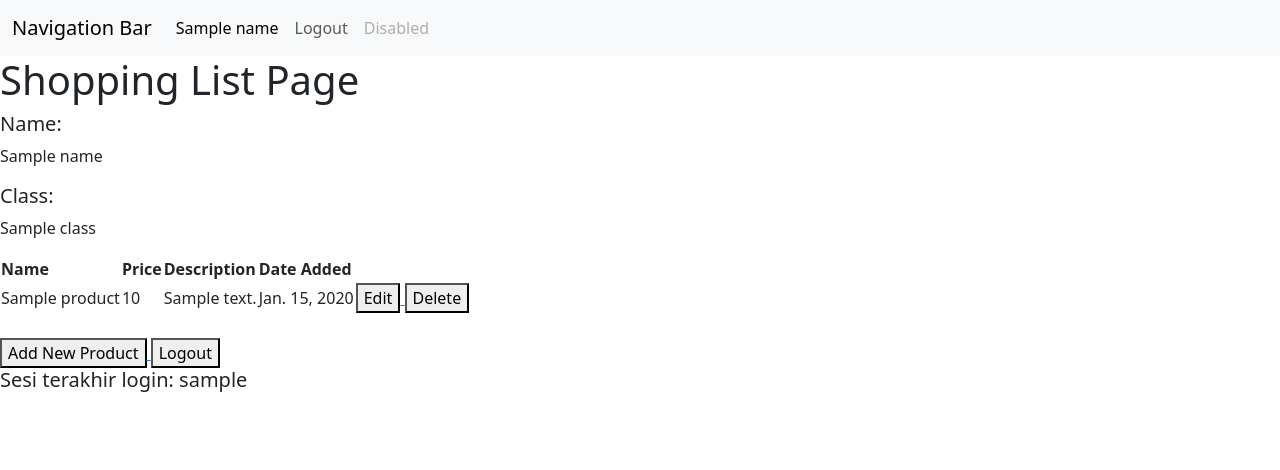
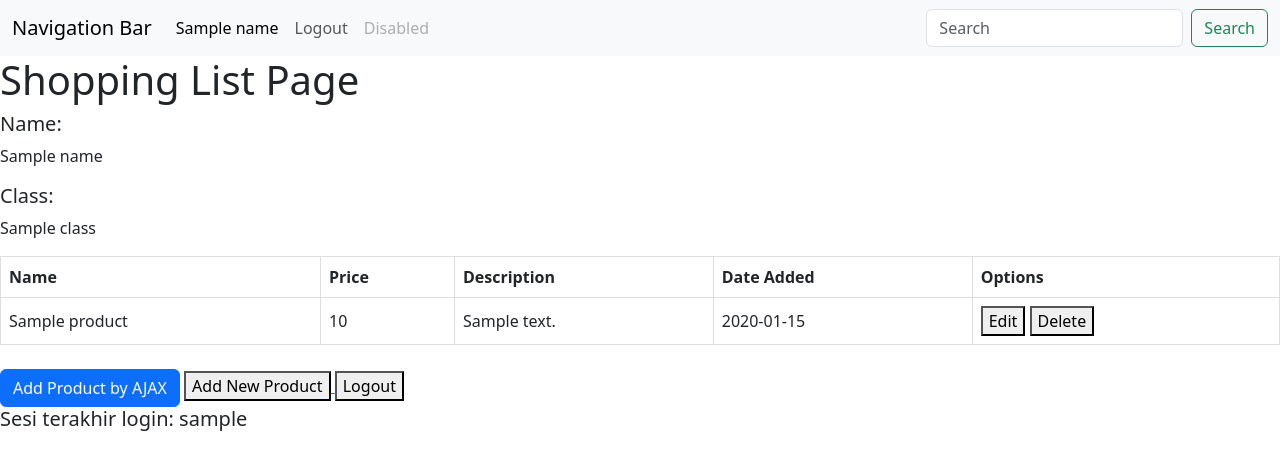
Before and after one commit to nazkenya/shopping-list, a Django app: template main/templates/main.html in a window 1280 px wide. Shown: the top 470 px of the page. Run offline with Django 4.2, Linux system fonts and the light colour scheme; tables that the repository leaves empty hold one stand-in row (values such as "Sample post"); the template is opened without the code that fills it: values that come from a table or form of the project are taken from there, most other values are stand-ins (such as "Sample title", 1, 10 or a date in 2020).

Commit message:
menyelesaikan tutorial 5

```diff
--- a/main/templates/main.html
+++ b/main/templates/main.html
@@ -1,7 +1,23 @@
 {% extends 'base.html' %}
 
+{% block content %}
 
-{% block content %}
+<style>
+  table {
+      width: 100%;
+      border-collapse: collapse;
+  }
+
+  table th, table td {
+      border: 1px solid #ddd;
+      padding: 8px;
+      text-align: left;
+  }
+
+
+</style>
+
+
   <nav class="navbar navbar-expand-lg bg-body-tertiary">
     <div class="container-fluid">
       <a class="navbar-brand" href="#">Navigation Bar</a>
@@ -11,7 +27,7 @@
       <div class="collapse navbar-collapse" id="navbarSupportedContent">
         <ul class="navbar-nav me-auto mb-2 mb-lg-0">
           <li class="nav-item">
-            <a class="nav-link active" aria-current="page" href="#">{{name}}</a>
+            <a class="nav-link active" aria-current="page" href="#">{{ name }}</a>
           </li>
           <li class="nav-item">
             <a class="nav-link" href="{% url 'main:logout' %}">Logout</a>
@@ -31,57 +47,63 @@
             <a class="nav-link disabled" aria-disabled="true">Disabled</a>
           </li>
         </ul>
+        <form class="d-flex">
+          <input class="form-control me-2" type="search" placeholder="Search" aria-label="Search">
+          <button class="btn btn-outline-success" type="submit">Search</button>
+        </form>
       </div>
     </div>
   </nav>
   <h1>Shopping List Page</h1>
 
   <h5>Name:</h5>
-    <p>{{name}}</p>
+  <p>{{ name }}</p>
 
   <h5>Class:</h5>
-    <p>{{class}}</p>
+  <p>{{ class }}</p>
 
-<table>
-    <tr>
-        <th>Name</th>
-        <th>Price</th>
-        <th>Description</th>
-        <th>Date Added</th>
-    </tr>
+  <table id="product_table"></table>
+  <div class="modal fade" id="exampleModal" tabindex="-1" aria-labelledby="exampleModalLabel" aria-hidden="true">
+    <div class="modal-dialog">
+      <div class="modal-content">
+        <div class="modal-header">
+          <h1 class="modal-title fs-5" id="exampleModalLabel">Add New Product</h1>
+          <button type="button" class="btn-close" data-bs-dismiss="modal" aria-label="Close"></button>
+        </div>
+        <div class="modal-body">
+          <form id="form" onsubmit="return false;">
+            {% csrf_token %}
+            <div class="mb-3">
+              <label for="name" class="col-form-label">Name:</label>
+              <input type="text" class="form-control" id="name" name="name"></input>
+            </div>
+            <div class="mb-3">
+              <label for="price" class="col-form-label">Price:</label>
+              <input type="number" class="form-control" id="price" name="price"></input>
+            </div>
+            <div class="mb-3">
+              <label for="description" class="col-form-label">Description:</label>
+              <textarea class="form-control" id="description" name="description"></textarea>
+            </div>
+          </form>
+        </div>
+        <div class="modal-footer">
+          <button type="button" class="btn btn-secondary" data-bs-dismiss="modal">Close</button>
+          <button type="button" class="btn btn-primary" id="button_add" data-bs-dismiss="modal">Add Product</button>
+        </div>
+      </div>
+    </div>
+  </div>
 
-    {% comment %} Berikut cara memperlihatkan data produk di bawah baris ini {% endcomment %}
-
-    {% for product in products %}
-        <tr>
-            <td>{{product.name}}</td>
-            <td>{{product.price}}</td>
-            <td>{{product.description}}</td>
-            <td>{{product.date_added}}</td>
-            <td>
-                <a href="{% url 'main:edit_product' product.pk %}">
-                    <button>
-                        Edit
-                    </button>
-                </a>
-                <a href="{% url 'main:delete_product' product.pk %}">
-                    <button>
-                        Delete
-                    </button>
-                </a>
-            </td>
-        </tr>
-    {% endfor %}
-</table>
 
   <br />
 
+  <button type="button" class="btn btn-primary" data-bs-toggle="modal" data-bs-target="#exampleModal">Add Product by AJAX</button>
   <a href="{% url 'main:create_product' %}">
     <button>
       Add New Product
     </button>
   </a>
-
 
   <a href="{% url 'main:logout' %}">
     <button>
@@ -90,4 +112,58 @@
   </a>
   <h5>Sesi terakhir login: {{ last_login }}</h5>
 
+  <script>
+    async function getProducts() {
+        return fetch("{% url 'main:get_product_json' %}").then((res) => res.json())
+    }
+
+    async function refreshProducts() {
+        document.getElementById("product_table").innerHTML = ""
+        const products = await getProducts()
+        let htmlString = `<tr>
+          <th>Name</th>
+          <th>Price</th>
+          <th>Description</th>
+          <th>Date Added</th>
+          <th>Options</th>
+        </tr>`
+        products.forEach((item) => {
+          htmlString += `\n<tr>
+            <td>${item.fields.name}</td>
+            <td>${item.fields.price}</td>
+            <td>${item.fields.description}</td>
+            <td>${item.fields.date_added}</td>
+            <td>
+                <button onclick="editProduct(${item.pk})">Edit</button>
+                <button onclick="deleteProduct(${item.pk})">Delete</button>
+            </td>
+          </tr>`
+        })
+
+        document.getElementById("product_table").innerHTML = htmlString
+    }
+
+    refreshProducts()
+
+    function addProduct() {
+        fetch("{% url 'main:add_product_ajax' %}", {
+            method: "POST",
+            body: new FormData(document.querySelector('#form'))
+        }).then(refreshProducts)
+
+        document.getElementById("form").reset()
+        return false
+    }
+
+    document.getElementById("button_add").onclick = addProduct
+
+    function editProduct(pk) {
+    window.location.href = `/edit-product/${pk}`;
+    }
+
+  function deleteProduct(pk) {
+      window.location.href = `/delete/${pk}`;
+    }
+  </script>
+</div>
 {% endblock content %}
--- a/main/urls.py
+++ b/main/urls.py
@@ -1,5 +1,5 @@
 from django.urls import path
-from main.views import show_main, create_product, show_xml, show_json, show_xml_by_id, show_json_by_id, register, login_user, logout_user, edit_product, delete_product
+from main.views import show_main, create_product, show_xml, show_json, show_xml_by_id, show_json_by_id, register, login_user, logout_user, edit_product, delete_product, get_product_json, add_product_ajax
 
 app_name = 'main'
 
@@ -15,4 +15,6 @@ urlpatterns = [
     path('logout/', logout_user, name='logout'),
     path('edit-product/<int:id>', edit_product, name='edit_product'),
     path('delete/<int:id>', delete_product, name='delete_product'),
+    path('get-product/', get_product_json, name='get_product_json'),
+    path('create-product-ajax/', add_product_ajax, name='add_product_ajax')
 ]
--- a/main/views.py
+++ b/main/views.py
@@ -13,7 +13,9 @@ from django.contrib.auth import logout
 from django.contrib.auth.decorators import login_required
 import datetime
 from django.http import HttpResponseRedirect
+from django.http import HttpResponseNotFound
 from django.urls import reverse
+from django.views.decorators.csrf import csrf_exempt
 
 @login_required(login_url='/login')
 def show_main(request):
@@ -112,3 +114,23 @@ def delete_product(request, id):
     product.delete()
     # Kembali ke halaman awal
     return HttpResponseRedirect(reverse('main:show_main'))
+
+def get_product_json(request):
+    product_item = Product.objects.all()
+    return HttpResponse(serializers.serialize('json', product_item))
+
+
+@csrf_exempt
+def add_product_ajax(request):
+    if request.method == 'POST':
+        name = request.POST.get("name")
+        price = request.POST.get("price")
+        description = request.POST.get("description")
+        user = request.user
+
+        new_product = Product(name=name, price=price, description=description, user=user)
+        new_product.save()
+
+        return HttpResponse(b"CREATED", status=201)
+
+    return HttpResponseNotFound()
```
Lines whose indentation alone changed are shown as unchanged.
